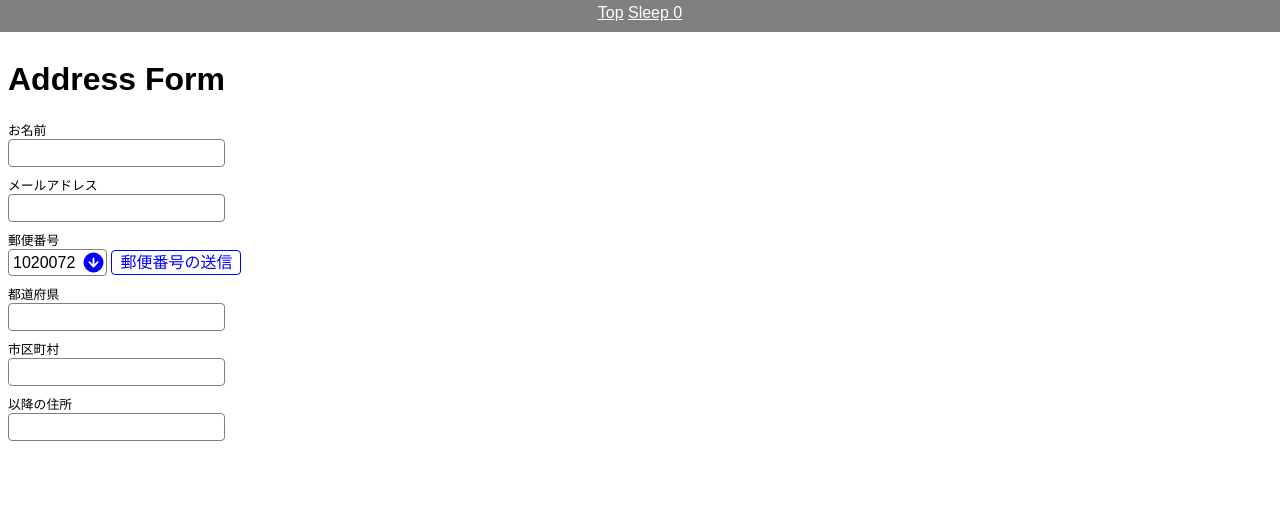
After one commit to naofumi/turbo-demo, a PHP site: page /addressform/index.php in a window 1280 px wide. The commit adds this page. Shown: the top 512 px of the page. Run offline with PHP 8.4, Linux system fonts and the light colour scheme.

Commit message:
Some work on addressform

```diff
--- /dev/null
+++ b/addressform/index.php
@@ -0,0 +1,82 @@
+<?php
+include('../inc/start.php');
+
+$zipcode_dictionary = array("1020072" => array("東京都", "千代田区", "飯田橋"),
+                            "1040044" => array("東京都", "中央区", "明石町"),
+                            "1060045" => array("東京都", "港区", "麻布十番"));
+
+$zipcodes = array_keys($zipcode_dictionary);
+
+$zipcode = "";
+$prefecture = "";
+$city = "";
+$address = "";
+
+if (isset($_GET['zipcode'])) {
+    $zipcode = $_GET['zipcode'];
+    $prefecture = $zipcode_dictionary[$zipcode][0];
+    $city = $zipcode_dictionary[$zipcode][1];
+}
+
+?>
+<!DOCTYPE html>
+<html lang="ja">
+<?php include('../inc/head.php') ?>
+<body>
+<script>
+  function fetchAddressForZipcode() {
+    const select = document.getElementById('zipcode');
+    const url = `index.php?zipcode=${select.value}`;
+    // document.location.href = url;
+    Turbo.visit(url, {action: 'replace'});
+  }
+</script>
+<?php include('../inc/top_nav.php') ?>
+
+<div class="content">
+    <h1>Address Form</h1>
+    <div>
+        <form method="post">
+            <div class="mt-2">
+                <label for="name">お名前</label>
+                <input type="text" name="name" id="name" data-turbo-permanent>
+            </div>
+            <div class="mt-2">
+                <label for="name">メールアドレス</label>
+                <input type="email" name="email" id="email">
+            </div>
+            <div class="mt-2">
+                <label for="zipcode">郵便番号</label>
+                <select name="zipcode" id="zipcode">
+                    <?php foreach ($zipcodes as $my_zipcode): ?>
+                        <option value="<?php echo $my_zipcode ?>"
+                            <?php echo $my_zipcode == $zipcode ? 'selected' : '' ?>>
+
+                            <?php echo $my_zipcode ?>
+                        </option>
+                    <?php endforeach; ?>
+                </select>
+                <button type="button" class="btn btn-outline-primary" onclick="fetchAddressForZipcode()">
+                    郵便番号の送信
+                </button>
+            </div>
+
+            <div class="mt-2">
+                <label for="prefecture">都道府県</label>
+                <input type="text" name="prefecture"
+                       id="prefecture" value="<?php echo $prefecture ?>">
+            </div>
+            <div class="mt-2">
+                <label for="city">市区町村</label>
+                <input type="text" name="city"
+                       id="city" value="<?php echo $city ?>">
+            </div>
+            <div class="mt-2">
+                <label for="address">以降の住所</label>
+                <input type="text" name="address" ,
+                       id="address" , value="<?php echo $address ?>">
+            </div>
+        </form>
+    </div>
+</div>
+</body>
--- a/css/style.css
+++ b/css/style.css
@@ -1,6 +1,10 @@
 html {
     font-size: 16px;
     font-family: sans-serif;
+}
+
+* {
+    box-sizing: border-box;
 }
 
 body {
@@ -12,14 +16,29 @@ body {
     margin-bottom: 64px;
 }
 
-input[type="text"], textarea {
+label {
+    font-size: 0.8rem;
+    display: block;
+}
+
+input[type="text"], input[type="email"], textarea {
     font-size: 1rem;
     border: solid 1px gray;
     border-radius: 4px;
     padding: 4px;
 }
 
-input[type="submit"], a {
+select {
+    appearance: none;
+    font-size: 1rem;
+    border: solid 1px gray;
+    border-radius: 4px;
+    padding: 4px 30px 4px 4px;
+    background: no-repeat right url('../img/blue-arrow-down.svg');
+}
+
+
+input[type="submit"], a, button {
     &.btn {
         padding: 2px 8px;
         border: 0 none;
```
Also changed, not shown: img/blue-arrow-down.svg (added).
